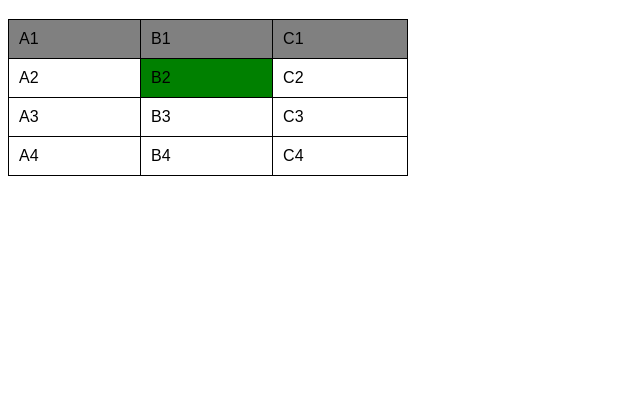
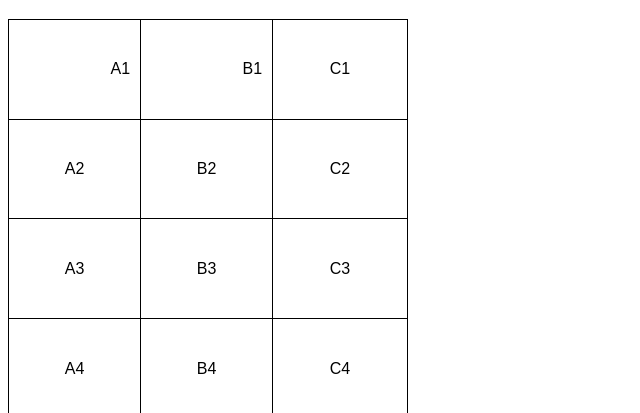
Before and after one commit to DevKakau/html-css, a plain HTML site: page exercicios/ex023/index.html in a window 1280 px wide. Shown: the part 61-474 px from the top of the page, without its empty margins (0-640 px from the left). Drawn offline with Linux system fonts and the light colour scheme.

Commit message:
CRIEI TABELA 001

```diff
--- a/exercicios/ex023/index.html
+++ b/exercicios/ex023/index.html
@@ -12,20 +12,21 @@
 
         table {
             width: 400px;
+            height: 400px;
             border-collapse: collapse;
         }
 
         td {
             border: 1px solid black;
             padding: 10px;
-        }
-        tr.linha {
-            background-color: gray;
+            text-align: center; /*Alinhamento horizontal*/
+            vertical-align: middle; /*ALINHAMENTO VERTICAL*/
         }
 
-        td.dado {
-            background-color: green;
+        .numero {
+            text-align: right;
         }
+
     </style>
 </head>
 <body>
@@ -42,8 +43,8 @@
 
      <table>
         <tr class="linha"> <!--Primeira linha-->
-            <td>A1</td>
-            <td>B1</td>
+            <td class="numero">A1</td>
+            <td class="numero">B1</td>
             <td>C1</td>
 
         </tr>
```
